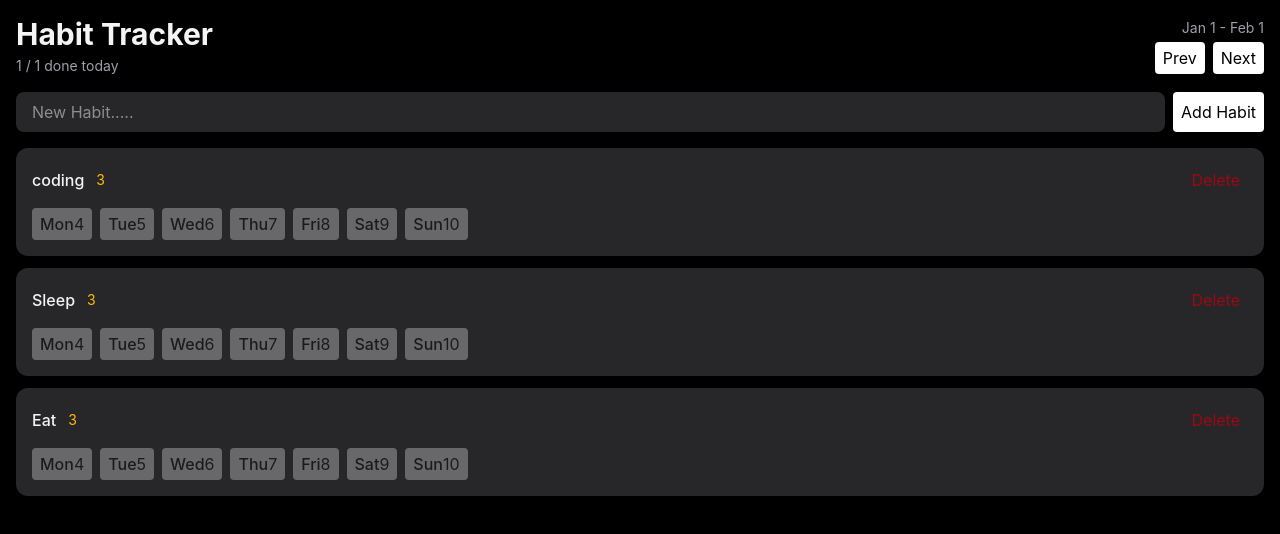
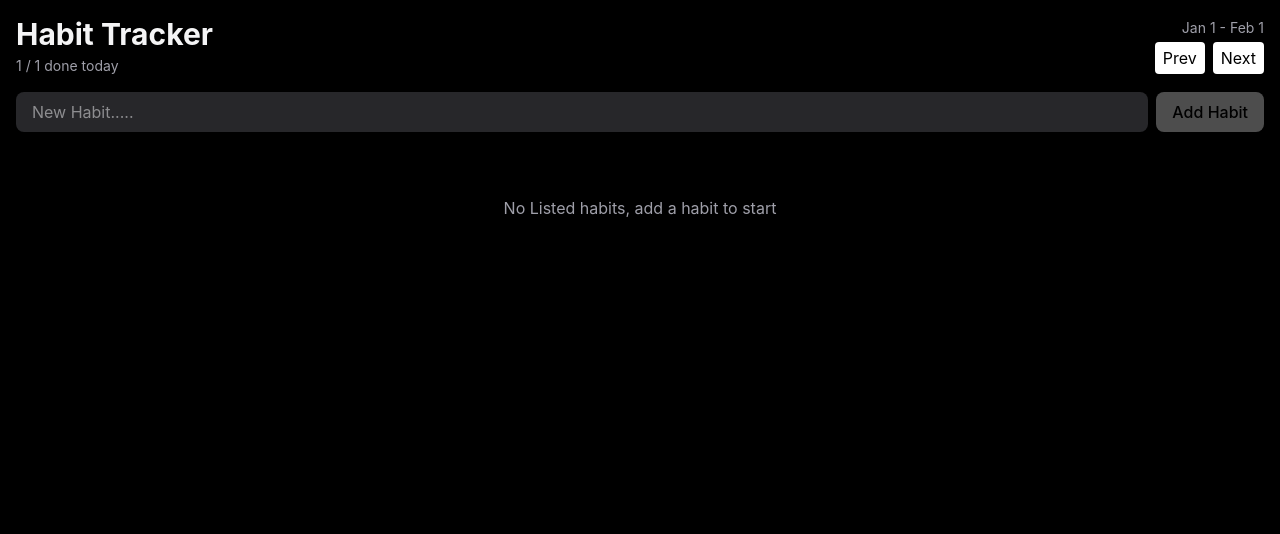
Before and after one commit to JonBaldwinAlmarez/habit-tracker, a React (Vite) app: page / in a window 1280 px wide. Shown: the top 534 px of the page. Built offline with nearby package versions, Linux system fonts and the light colour scheme.

Commit message:
Features: Add Habit list

```diff
--- a/package.json
+++ b/package.json
@@ -14,6 +14,7 @@
     "date-fns": "^4.1.0",
     "react": "^19.2.5",
     "react-dom": "^19.2.5",
+    "tailwind-merge": "^3.5.0",
     "tailwindcss": "^4.2.4"
   },
   "devDependencies": {
--- a/src/App.tsx
+++ b/src/App.tsx
@@ -1,13 +1,21 @@
 import Header from "./components/Header";
 import HabitForm from "./components/HabitForm";
 import HabitList from "./components/HabitList";
+import { useState } from "react";
+import { type Habit } from "./components/HabitList";
 
 export default function App() {
+	const [habits, setHabits] = useState<Habit[]>([]);
+
+	function addHabit(name: string) {
+		setHabits([...habits, { id: crypto.randomUUID(), name }]);
+	}
+
 	return (
 		<div className="w-full mx-auto p-4 flex flex-col gap-4">
 			<Header />
-			<HabitForm />
-			<HabitList />
+			<HabitForm addHabit={addHabit} />
+			<HabitList habits={habits} />
 		</div>
 	);
 }
--- a/src/components/Button.tsx
+++ b/src/components/Button.tsx
@@ -1,4 +1,5 @@
 import type { ComponentProps } from "react";
+import { twMerge } from "tailwind-merge";
 
 type Variant = "primary" | "secondary" | "ghost-destruction";
 
@@ -19,11 +20,15 @@ function getVarientStyles(variant: Variant) {
 	}
 }
 
-const Button = ({ variant = "primary", ...props }: ButtonProps) => {
+const Button = ({ variant = "primary", className, ...props }: ButtonProps) => {
 	return (
 		<button
 			{...props}
-			className={`${getVarientStyles(variant)} transition-colors rounded py-1 px-2 disabled:opacity-30 disabled:cursor-not-allowed`}
+			className={twMerge(
+				"transition-colors rounded py-1 px-2 disabled:opacity-30 disabled:cursor-not-allowed",
+				getVarientStyles(variant),
+				className,
+			)}
 		></button>
 	);
 };
--- a/src/components/HabitForm.tsx
+++ b/src/components/HabitForm.tsx
@@ -1,15 +1,34 @@
-import React from "react";
 import Button from "./Button";
+import { useState, type SubmitEvent } from "react";
 
-const HabitForm = () => {
+type HabitFormProps = {
+	addHabit: (name: string) => void;
+};
+
+const HabitForm = ({ addHabit }: HabitFormProps) => {
+	const [name, setName] = useState("");
+
+	function handleSubmit(e: SubmitEvent) {
+		e.preventDefault();
+		if (name.trim() === "") return;
+		setName("");
+		addHabit(name);
+	}
 	return (
-		<form className="flex gap-2">
+		<form className="flex gap-2" onSubmit={handleSubmit}>
 			<input
+				value={name}
+				onChange={(e) => setName(e.target.value)}
 				className="flex-1 rounded-lg bg-zinc-800 py-2 px-4 outline-none focus-visible:ring-2 focus-visible:ring-red-500"
 				type="text"
 				placeholder="New Habit....."
 			/>
-			<Button>Add Habit</Button>
+			<Button
+				disabled={name.trim() === ""}
+				className="rounded-lg py-2 px-4 font-medium"
+			>
+				Add Habit
+			</Button>
 		</form>
 	);
 };
--- a/src/components/HabitList.tsx
+++ b/src/components/HabitList.tsx
@@ -1,17 +1,19 @@
 import Button from "./Button";
-import { eachDayOfInterval, endOfWeek, startOfWeek, format } from "date-fns";
+import {
+	eachDayOfInterval,
+	endOfWeek,
+	startOfWeek,
+	format,
+	isFuture,
+} from "date-fns";
 
-const Habits = [
-	{ id: "1", habit: "coding" },
-	{ id: "2", habit: "Sleep" },
-	{ id: "3", habit: "Eat" },
-];
+export type Habit = { id: string; name: string };
 
 type HabitItemProps = {
-	habit: {
-		id: string;
-		habit: string;
-	};
+	habit: Habit;
+};
+type HabitListProps = {
+	habits: Habit[];
 };
 
 function HabitItem({ habit }: HabitItemProps) {
@@ -24,15 +26,21 @@ function HabitItem({ habit }: HabitItemProps) {
 		<div className="rounded-xl bg-zinc-800 p-4 flex flex-col gap-3">
 			<div className="flex items-center justify-between">
 				<div className="flex gap-3 items-center">
-					<span className="font-medium">{habit.habit}</span>
+					<span className="font-medium">{habit.name}</span>
 					<span className="text-sm text-amber-400"> 3 </span>
 				</div>
-				<Button variant="ghost-destruction">Delete</Button>
+				<Button variant="ghost-destruction" className="text-xs">
+					Delete
+				</Button>
 			</div>
 
 			<div className="flex gap-2">
 				{visibledates.map((date) => (
-					<Button key={date.toISOString()} disabled>
+					<Button
+						key={date.toISOString()}
+						disabled={isFuture(date)}
+						className="flex flex-1 flex-col items-center gap-0.5 rounded-lg text-sm"
+					>
 						<span className="font-medium">{format(date, "EEE")}</span>
 						<span>{format(date, "d")}</span>
 					</Button>
@@ -42,8 +50,8 @@ function HabitItem({ habit }: HabitItemProps) {
 	);
 }
 
-const HabitList = () => {
-	if (Habits.length === 0) {
+const HabitList = ({ habits }: HabitListProps) => {
+	if (habits.length === 0) {
 		return (
 			<div className="text-center text-zinc-400 py-12">
 				No Listed habits, add a habit to start
@@ -52,7 +60,7 @@ const HabitList = () => {
 	}
 	return (
 		<div className="flex flex-col gap-3">
-			{Habits.map((habit) => (
+			{habits.map((habit) => (
 				<HabitItem key={habit.id} habit={habit} />
 			))}
 		</div>
```
Also changed, not shown: 1 other file (tests, documents, lock files or other folders).
